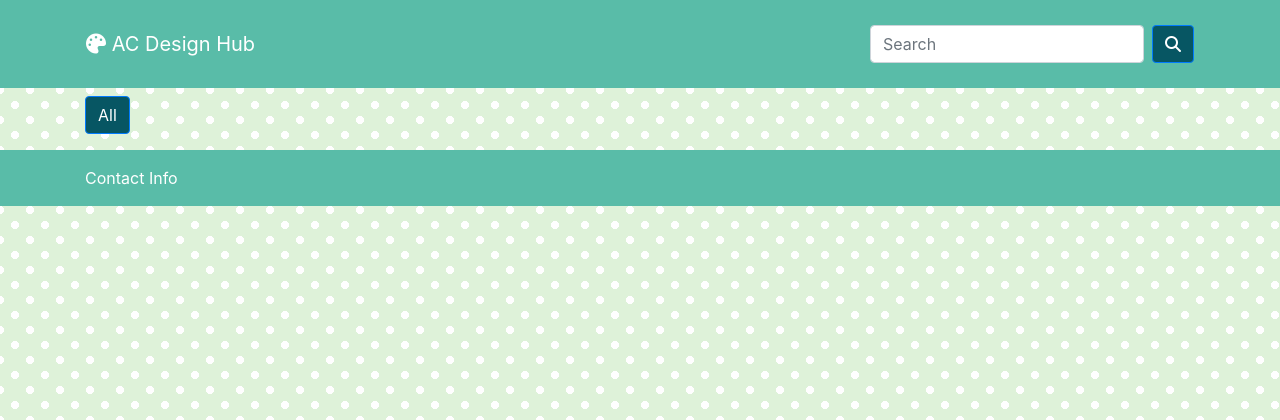
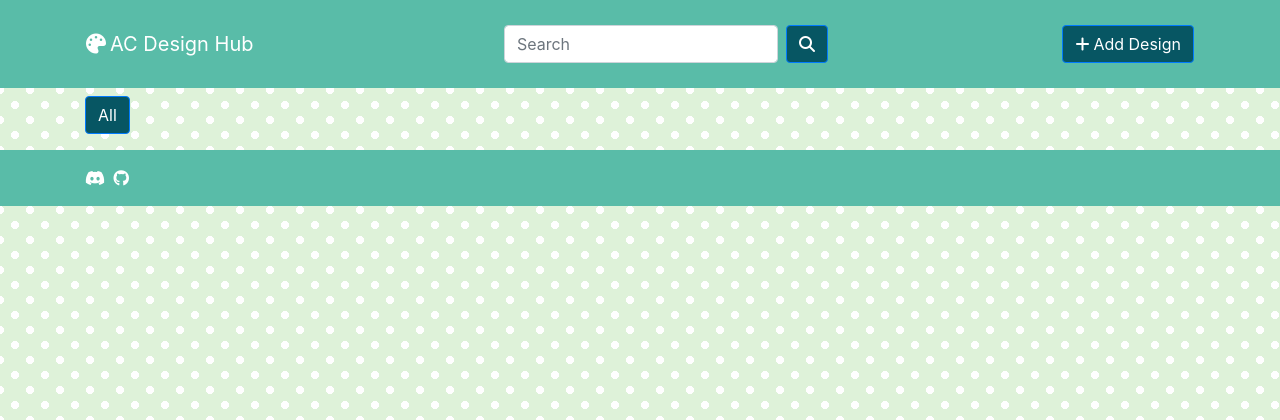
Before and after one commit to ssteigen/acdesignhub, a Django app: template acdesignhub/hub/templates/hub/index.html in a window 1280 px wide. Shown: the top 420 px of the page. Run offline with Django 3.2, Linux system fonts and the light colour scheme; the template is opened without the code that fills it, so the values that code supplies are empty; parts of the project's set-up code (start-up, migrations or seed data) failed here and were passed over; some libraries are stand-ins or nearby versions.

Commit message:
Adjust cards, add links

```diff
--- a/acdesignhub/hub/templates/hub/index.html
+++ b/acdesignhub/hub/templates/hub/index.html
@@ -29,20 +29,32 @@
         <div class="card">
             <img class="card-img-top" src="{{ design.original_image.url }}" />
             <div class="card-body">
-                <h5 class="card-title">{{ design.design_name }}
+                <h4 class="card-title">
+                    <strong>{{ design.design_name }}</strong>
                     <br>
                     <small>By {{ design.creator }}</small>
-                </h5>
-                {% if design.description %}
-                    <p class="card-text">{{ design.description }}</p>
-                {% endif %}
-            </div>
-            <ul class="list-group">
-                <li class="list-group-item"><code>{{ design.creator_code|format_design_code }}</code></li>
-                <li class="list-group-item"><code>{{ design.design_code|format_design_code }}</code></li>
-            </ul>
-            <div class="card-body">
-                {{ design.get_design_type_display }}
+                </h4>
+                <hr>
+                <dl class="mb-0">
+                    <dt>Creator Code</dt>
+                    <dd>
+                        <a href="/?creator_code={{design.creator_code}}">
+                            <code>{{ design.creator_code|format_design_code }}</code>
+                        </a>
+                    </dd>
+                    <dt>Design Code</dt>
+                    <dd>
+                        <a href="/?design_code={{design.design_code}}">
+                            <code>{{ design.design_code|format_design_code }}</code>
+                        </a>
+                    </dd>
+                    <dt>Design Type</dt>
+                    <dd>
+                        <a href="/?design_type={{design.design_type}}">
+                            {{ design.get_design_type_display }}
+                        </a>
+                    </dd>
+                </dl>
             </div>
         </div>
     </div>
--- a/acdesignhub/templates/__base.html
+++ b/acdesignhub/templates/__base.html
@@ -22,11 +22,12 @@
   <body>
     <header class="header mb-auto py-3">
       <nav class="navbar container">
-        <a class="navbar-brand"><i class="fas fa-palette"></i> AC Design Hub</a>
+        <a class="navbar-brand text-reset" href="/"><i class="fas fa-palette mr-1"></i>AC Design Hub</a>
         <form class="form-inline">
           <input class="form-control mr-sm-2" type="text" placeholder="Search" aria-label="Search">
           <button class="btn btn-primary my-2 my-sm-0" type="submit"><i class="fas fa-search"></i><span class="sr-only">Search</span></button>
         </form>
+        <a href="/new" class="btn btn-primary"><i class="fas fa-plus mr-1"></i>Add Design</a>
       </div>
       </div>
     </header>
@@ -38,7 +39,8 @@
 
     <footer class="footer mt-auto py-3">
       <div class="container">
-        Contact Info
+        <a href="https://discord.gg/nCa5Bwj" class="text-reset mr-1"><i class="fab fa-discord"></i><span class="sr-only">Discord</span></a>
+        <a href="https://github.com/ssteigen/acdesignhub" class="text-reset"><i class="fab fa-github"></i><span class="sr-only">Github</span></a>
       </div>
     </footer>
   </body>
```
Also changed, not shown: acdesignhub/hub/templates/hub/design.html (added, +9 -0 lines), acdesignhub/hub/views.py (+9 -0 lines), README.md, readme/screenshot.png (added).
